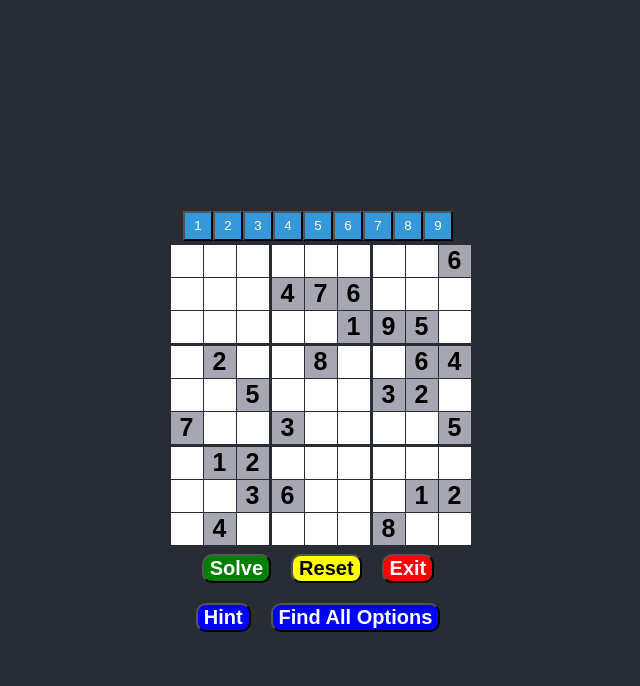
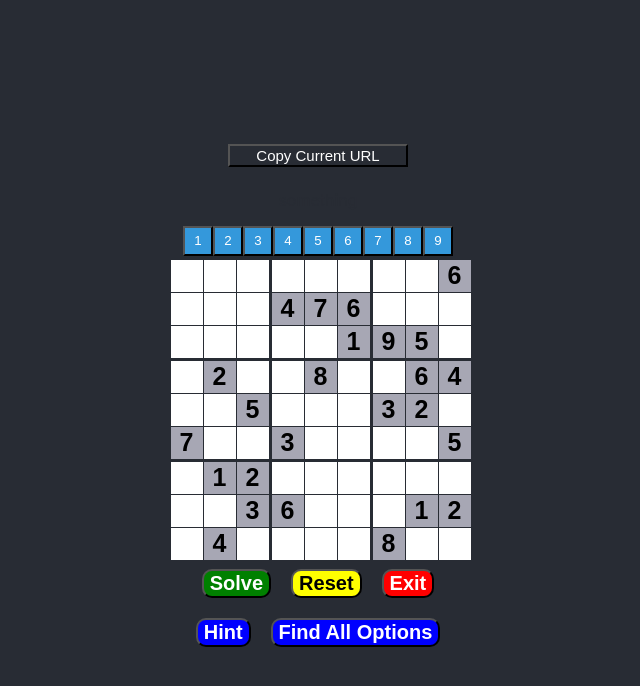
Before and after one commit to shlomo666/sudoku-game, a React (Create React App) app: page / in a window 1280 px wide. Both pictures are taken after a click on the button "New Game". Shown: the top 686 px of the page, without its empty margins (322-962 px from the left). Built offline with nearby package versions, Linux system fonts and the light colour scheme.

Commit message:
Handle copy url flow.

```diff
--- a/src/App.jsx
+++ b/src/App.jsx
@@ -4,6 +4,7 @@ import BoardElement from './components/BoardElement';
 import MenuElement from './components/MenuElement';
 import SolverElement from './components/SolverElement';
 import { MenuItems } from './enums/MenuItems';
+import { getQueryParams, onPopState } from './utils/browser';
 
 let initialState;
 
@@ -15,18 +16,27 @@ class App extends Component {
 
   componentWillMount() {
     document.title = 'Sudoku Game';
+    onPopState(state => {
+      initialState = state;
+      this.setState({
+        ...this.state,
+        page: state ? MenuItems.NEW_GAME : this.state.page
+      });
+    });
 
-    const menuItem = window.location.pathname.split('/').pop();
-    if (menuItem === MenuItems.NEW_GAME) {
-      const { values, locked } = window.location.search
-        .slice(1)
-        .split('&')
-        .map(pair => pair.split('='))
-        .map(pair => [pair[0], pair[1].split('').map(ch => parseInt(ch, 16))])
-        .reduce((obj, pair) => ((obj[pair[0]] = pair[1]), obj), {});
+    const { page, values, locked } = getQueryParams();
+    if (page === MenuItems.NEW_GAME) {
+      initialState = {
+        values: values.split('').map(ch => parseInt(ch, 16)),
+        locked: locked.split('').map(Number).map(Boolean)
+      };
 
-      this.state.page = MenuItems.NEW_GAME;
-      initialState = { values, locked };
+      window.history.replaceState(initialState, document.title);
+
+      this.setState({
+        ...this.state,
+        page: MenuItems.NEW_GAME
+      });
     }
   }
 
@@ -50,17 +60,15 @@ function getPage(state, onChange) {
           dim={dim}
           initialState={initialState}
           onExit={() => {
-            const regularPath = window.location.href.split(
-              MenuItems.NEW_GAME
-            )[0];
-            window.history.pushState(regularPath, document.title, regularPath);
-            initialState = undefined;
+            if (initialState) {
+              const regularPath = window.location.href.split('?')[0];
+              window.history.pushState(null, document.title, regularPath);
+              initialState = undefined;
+            }
             onChange({ ...state, page: 'menu' });
           }}
         ></BoardElement>
       );
-    case MenuItems.MENU:
-      return <MenuElement dim={dim} onChange={onChange}></MenuElement>;
     case MenuItems.SOLVER:
       return (
         <SolverElement
@@ -68,6 +76,9 @@ function getPage(state, onChange) {
           onExit={() => onChange({ ...state, page: 'menu' })}
         ></SolverElement>
       );
+    case MenuItems.MENU:
+    default:
+      return <MenuElement dim={dim} onChange={onChange}></MenuElement>;
   }
 }
 
--- a/src/components/BoardElement.jsx
+++ b/src/components/BoardElement.jsx
@@ -40,6 +40,7 @@ class BoardElement extends Component {
   }
 
   render() {
+    const { animateCopied } = this.state;
     const board = this.state.board;
     const sqrt = board.sqrt;
     /// for testing:
@@ -48,6 +49,30 @@ class BoardElement extends Component {
 
     const page = (
       <div className="App-header">
+        <div
+          style={{
+            width: 180,
+            height: 30
+          }}
+        >
+          <button
+            style={{
+              width: '100%',
+              backgroundColor: animateCopied ? 'green' : 'transparent',
+              color: 'white',
+              fontSize: 15
+            }}
+            onClick={() => {
+              navigator.clipboard.writeText(window.board.currentLink);
+              this.setState({ ...this.state, animateCopied: true });
+              setTimeout(() => {
+                this.setState({ ...this.state, animateCopied: false });
+              }, 2000);
+            }}
+          >
+            {animateCopied ? 'Copied to clipboard!' : 'Copy Current URL'}
+          </button>
+        </div>
         <div>
           <p style={this.state.error ? {} : { color: '#282c34' }}>
             {this.state.error || 'something'}
@@ -294,6 +319,7 @@ class BoardElement extends Component {
       const board = this.state.board;
       const cell = board.all[hint.index];
       highlightLines(cell);
+      // eslint-disable-next-line react/no-direct-mutation-state
       this.state.error = hint.reason;
       this.changeValueOnBoard(hint.value, cell, board);
       setTimeout(() => {
--- /dev/null
+++ b/src/utils/browser.js
@@ -0,0 +1,14 @@
+export function getQueryParams() {
+  return Object.fromEntries(
+    window.location.search
+      .slice(1)
+      .split('&')
+      .map(pair => pair.split('='))
+  );
+}
+
+export function onPopState(fn) {
+  window.onpopstate = ev => {
+    fn(ev.state);
+  };
+}
```
Also changed, not shown: src/lib/board.js.
